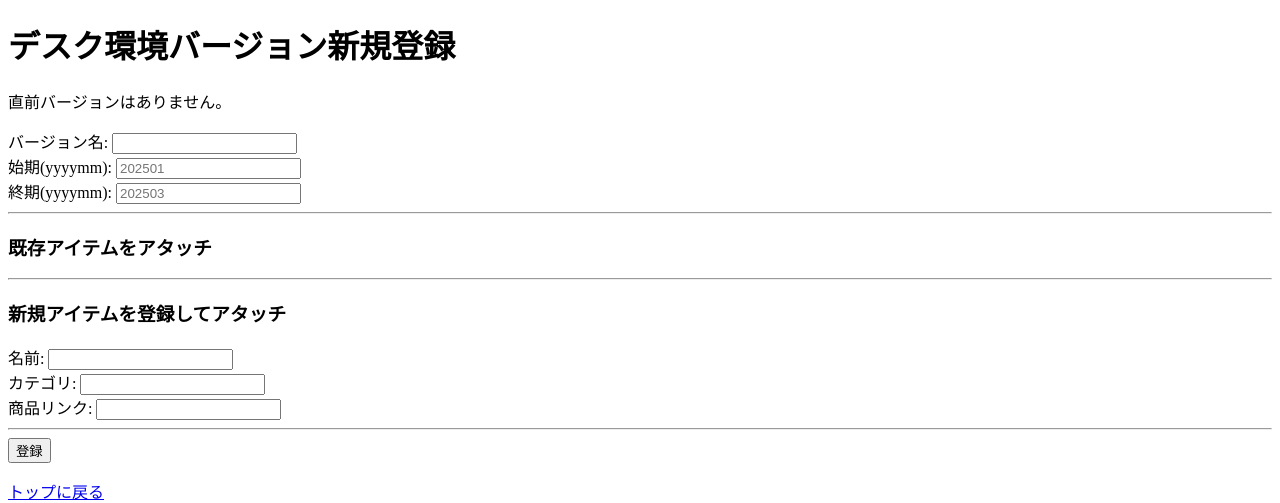
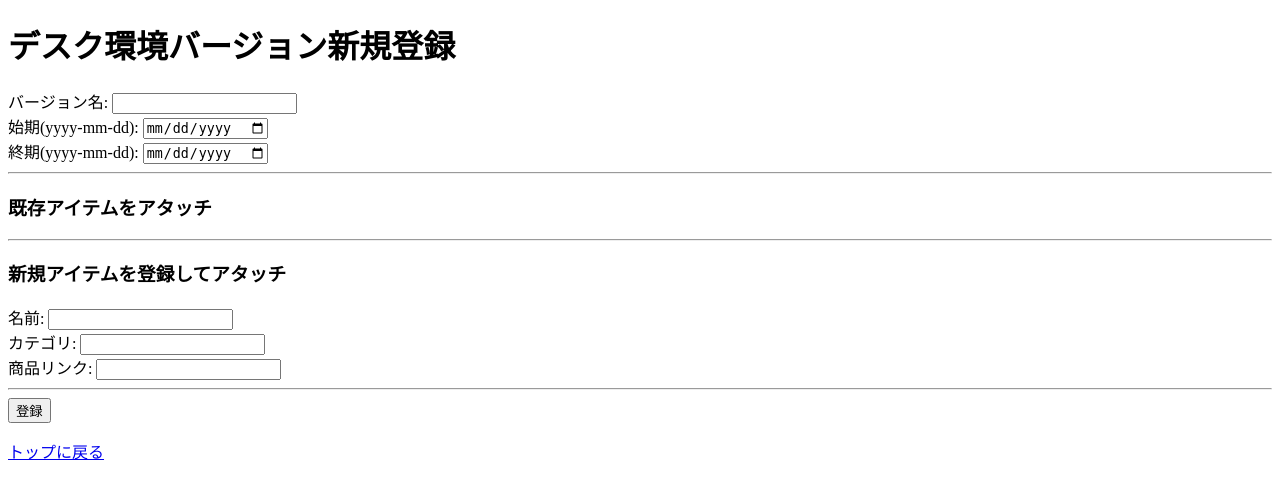
Before and after one commit to fjsho/flask-demo-my-desk-setup, a Flask app: page /version/new in a window 1280 px wide. Shown: the top 503 px of the page. Run offline with Flask 3, Linux system fonts and the light colour scheme.

Commit message:
fix: 日付形式を 'yyyy-mm-dd' に変更し、関連するテンプレートを更新

```diff
--- a/app.py
+++ b/app.py
@@ -31,6 +31,17 @@ def get_next_id(data_list):
         return 1
     return max(item["id"] for item in data_list) + 1
 
+def parse_date(date_str):
+    """
+    'yyyy-mm-dd' 形式の文字列を datetime.date に変換。
+    不正値や空文字の場合は None を返す簡易実装。
+    """
+    if not date_str:
+        return None
+    try:
+        return datetime.strptime(date_str, "%Y-%m-%d").date()
+    except ValueError:
+        return None
 
 # ---------------------
 # トップ画面
@@ -40,11 +51,15 @@ def index():
     """トップ画面: バージョン一覧、ボタン類を表示"""
     versions = load_json(VERSIONS_FILE)
 
-    # ソート例: startPeriod 昇順 → endPeriod 昇順
-    # (要件に合わせて変更可)
-    def sort_key(v):
-        return (v.get("startPeriod", ""), v.get("endPeriod", ""))
-    versions_sorted = sorted(versions, key=sort_key)
+    # ソート: startPeriod(日付)が早い順 → endPeriod(日付)が早い順
+    # データは文字列だが、正しくソートするには date にパースして比較する
+    def version_sort_key(v):
+        # parse_date で None になる可能性があるので、ソート用に補完
+        sp = parse_date(v.get("startPeriod", "")) or datetime.min.date()
+        ep = parse_date(v.get("endPeriod", "")) or datetime.min.date()
+        return (sp, ep)
+
+    versions_sorted = sorted(versions, key=version_sort_key)
 
     return render_template("index.html", versions=versions_sorted)
 
@@ -60,7 +75,6 @@ def create_version():
     last_version = versions[-1] if versions else None
 
     if request.method == "POST":
-        # バージョン情報
         version_name = request.form.get("versionName")
         start_period = request.form.get("startPeriod")
         end_period = request.form.get("endPeriod")
@@ -74,7 +88,7 @@ def create_version():
             "items": []
         }
 
-        # 既存アイテムのアタッチ (チェックボックス or 複数選択想定)
+        # 既存アイテムのアタッチ
         attached_item_ids = request.form.getlist("attach_item_ids")
         for i_id in attached_item_ids:
             new_ver["items"].append(int(i_id))
@@ -92,7 +106,6 @@ def create_version():
                 "productLink": new_item_link
             }
             items.append(new_item)
-            # バージョンに即アタッチ
             new_ver["items"].append(item_id)
 
         versions.append(new_ver)
@@ -126,7 +139,7 @@ def show_version(version_id):
 
 @app.route("/version/<int:version_id>/update", methods=["POST"])
 def update_version_info(version_id):
-    """バージョン名, startPeriod, endPeriod の更新"""
+    """バージョン名, startPeriod, endPeriod の更新 (yyyy-mm-dd形式)"""
     versions = load_json(VERSIONS_FILE)
     version = next((v for v in versions if v["id"] == version_id), None)
     if not version:
@@ -149,14 +162,14 @@ def add_item_to_version(version_id):
     if not version:
         return "Version not found.", 404
 
-    # case1: 既存アイテムIDで追加
+    # 既存アイテムID
     existing_item_id = request.form.get("existing_item_id")
     if existing_item_id:
         i_id = int(existing_item_id)
         if i_id not in version["items"]:
             version["items"].append(i_id)
 
-    # case2: 新規アイテム -> 即アタッチ
+    # 新規アイテム
     new_item_name = request.form.get("new_item_name")
     if new_item_name:
         new_item_cat = request.form.get("new_item_category")
@@ -202,7 +215,7 @@ def remove_item_from_version(version_id):
 def items_list():
     """GET: 一覧表示, POST: 新規アイテム作成"""
     if request.method == "POST":
-        # 新規アイテム作成
+        # 新規アイテム
         name = request.form.get("name")
         category = request.form.get("category")
         link = request.form.get("productLink")
@@ -223,7 +236,7 @@ def items_list():
     items_data = load_json(ITEMS_FILE)
     versions = load_json(VERSIONS_FILE)
 
-    # アイテムごとに「使用されているバージョン一覧」を付加
+    # アイテムごとに使用されているバージョンを収集
     def find_versions_for_item(item_id):
         used_in = []
         for v in versions:
@@ -231,7 +244,6 @@ def items_list():
                 used_in.append(v)
         return used_in
 
-    # each item => which versions?
     items_with_usage = []
     for it in items_data:
         used_in = find_versions_for_item(it["id"])
--- a/templates/version_new.html
+++ b/templates/version_new.html
@@ -6,8 +6,6 @@
 
   {% if last_version %}
     <p>前回登録: {{ last_version.versionName }} ({{ last_version.startPeriod }} ~ {{ last_version.endPeriod }})</p>
-  {% else %}
-    <p>直前バージョンはありません。</p>
   {% endif %}
 
   <form method="POST">
@@ -16,12 +14,12 @@
       <input type="text" name="versionName" required/>
     </div>
     <div>
-      <label>始期(yyyymm): </label>
-      <input type="text" name="startPeriod" placeholder="202501"/>
+      <label>始期(yyyy-mm-dd): </label>
+      <input type="date" name="startPeriod" />  <!-- HTML5 date input -->
     </div>
     <div>
-      <label>終期(yyyymm): </label>
-      <input type="text" name="endPeriod" placeholder="202503"/>
+      <label>終期(yyyy-mm-dd): </label>
+      <input type="date" name="endPeriod" />
     </div>
 
     <hr/>
@@ -29,7 +27,7 @@
     {% for it in items %}
       <div>
         <input type="checkbox" name="attach_item_ids" value="{{ it.id }}"/>
-        {{ it.name }} ({{ it.category }}) - <a href="{{ it.productLink }}">{{ it.productLink }}</a>
+        {{ it.name }} ({{ it.category }}) [<a href="{{ it.productLink }}">link</a>]
       </div>
     {% endfor %}
 
```
Also changed, not shown: docs/画面仕様.md (+2 -2 lines), templates/version_detail.html (+8 -8 lines).
